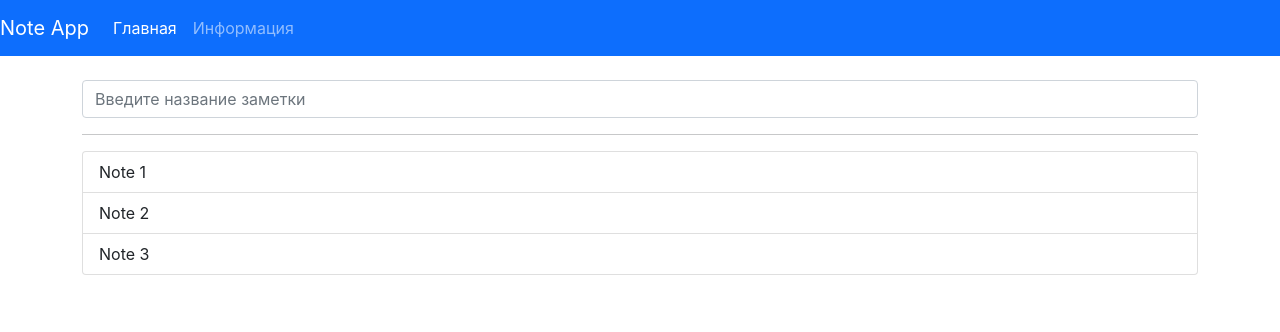
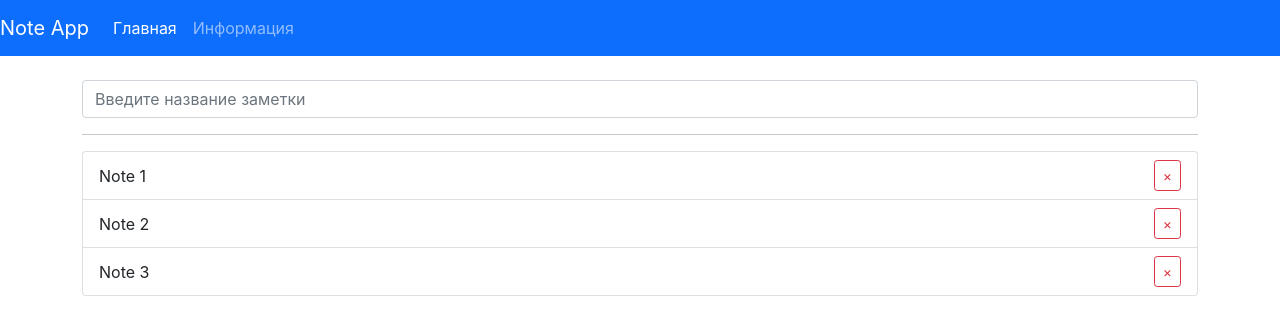
Before and after one commit to IrinaYrrr/todo-list, a React (Create React App) app: page / in a window 1280 px wide. Shown: the top 332 px of the page. Built offline with nearby package versions, Linux system fonts and the light colour scheme.

Commit message:
update changes

```diff
--- a/src/components/Notes.js
+++ b/src/components/Notes.js
@@ -5,10 +5,19 @@
     return (
         <ul className="list-group">
             {notes.map(note => (
-                <li className="list-group-item"
+                <li className="list-group-item note"
                 key={note.id}
 
-                >{note.title}</li>
+                >
+                {note.title}
+
+                <button
+                type="button"
+                className="btn btn-outline-danger btn-sm"
+                >
+                &times;
+                </button>
+                </li>
             ))}
         </ul>
     )
--- a/src/index.scss
+++ b/src/index.scss
@@ -13,3 +13,9 @@
   font-family: source-code-pro, Menlo, Monaco, Consolas, 'Courier New',
     monospace;
 }
+
+.note {
+  display:flex;
+  justify-content: space-between;
+  align-items: center;
+}
```
